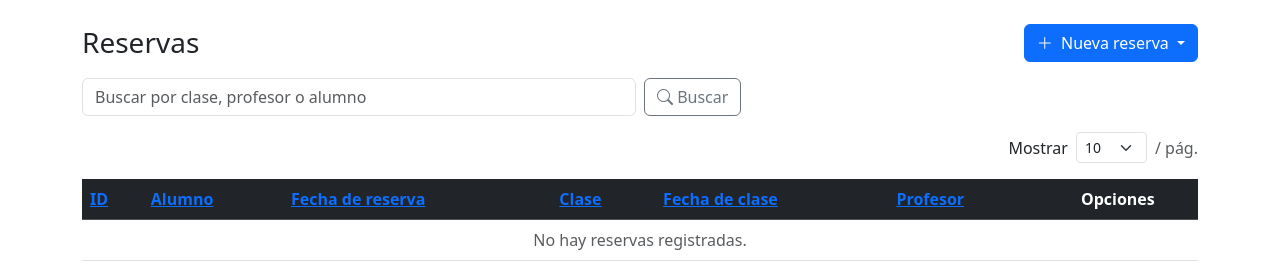
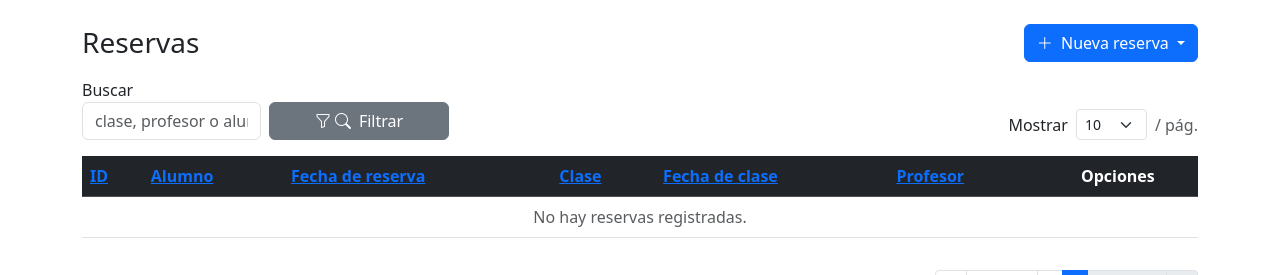
Before and after one commit to Guillemat09/gymbro, a Symfony app: template templates/reserva/index.html.twig in a window 1280 px wide. Shown: the part 236-511 px from the top of the page. Run offline with Twig, Linux system fonts and the light colour scheme; the template is opened without the code that fills it, so the values that code supplies are empty; some libraries are stand-ins or nearby versions.

Commit message:
reservas

```diff
--- a/templates/reserva/index.html.twig
+++ b/templates/reserva/index.html.twig
@@ -38,27 +38,51 @@
 {% set persistedQuery = persistedQuery|merge({'per_page': per_page}) %}
 
 {# BUSCADOR SENCILLO (GET ?q=) #}
-<form method="get" class="row g-2 mb-3">
+{# ===== NUEVA ZONA DE FILTRADO (estilo unificado) ===== #}
+<div class="row g-2 align-items-end mb-3">
+    <div class="col-12 col-lg-8">
+        <form method="get" id="filter-form" class="row g-2">
             <input type="hidden" name="per_page" value="{{ per_page }}">
             <input type="hidden" name="page" value="1">
-  <div class="col-sm-8 col-md-6">
-    <input type="search"
+
+            {# --- Campo Buscar --- #}
+            <div class="col-sm-2 col-md-3">
+                <label for="q" class="form-label mb-0">Buscar</label>
+                <input type="text"
                        class="form-control"
+                       id="q"
                        name="q"
-           value="{{ q|default('') }}"
-           placeholder="Buscar por clase, profesor o alumno"
-           autocomplete="off">
+                       value="{{ q }}"
+                       placeholder="clase, profesor o alumno">
             </div>
-  <div class="col-auto">
-    <button class="btn btn-outline-secondary" type="submit">
-      <i class="bi bi-search"></i>
-      Buscar
+
+            {# --- Botón Filtrar --- #}
+            <div class="col-sm-2 col-md-3 d-flex align-items-end">
+                <button class="btn btn-secondary d-flex align-items-center justify-content-center px-2"
+                        style="height: 38px; width: 100%;"
+                        type="submit">
+                    <i class="bi bi-funnel me-1"></i>
+                    <i class="bi bi-search me-2"></i>
+                    Filtrar
                 </button>
             </div>
+
+            {# --- Botón Quitar Filtrado --- #}
+            <div class="col-sm-3 col-md-3 d-flex align-items-end justify-content-end">
+                {% if q %}
+                <a href="{{ path('app_reserva') }}"
+                   class="btn btn-outline-secondary d-flex align-items-center justify-content-center px-2"
+                   style="height: 38px; width: 100%;">
+                    <i class="bi bi-x-circle me-2"></i>
+                    Quitar filtrado
+                </a>
+                {% endif %}
+            </div>
         </form>
+    </div>
 
-<div class="row g-2 align-items-end mb-3">
-    <div class="col-12 col-lg-4 d-flex align-items-center ms-auto">
+    {# === Selector per_page === #}
+    <div class="col-12 col-lg-4 d-flex align-items-center">
         <form method="get" id="per-page-form" class="d-flex align-items-center ms-auto">
             {% for k, v in app.request.query.all %}
                 {% if k not in ['per_page', 'page'] %}
```
Lines whose indentation alone changed are shown as unchanged.
